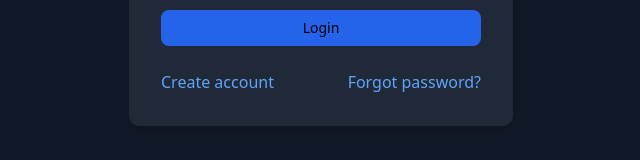
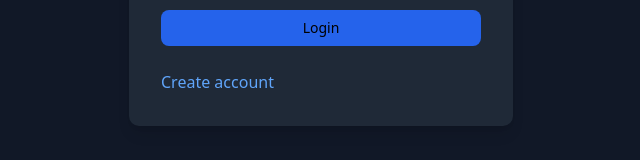
Before and after one commit to tomjoyce1/fileSharing, a React (Vite) app in the folder client/webapp/filestoragewebapp/: page / in a window 1280 px wide. Shown: the part 460-620 px from the top of the page, without its empty margins (319-959 px from the left). Built offline with nearby package versions, Linux system fonts and the light colour scheme.

Commit message:
hotfix format

```diff
--- a/client/webapp/filestoragewebapp/src/components/AuthPage.tsx
+++ b/client/webapp/filestoragewebapp/src/components/AuthPage.tsx
@@ -547,13 +547,7 @@
               >
                 Create account
               </button>
-              <button
-                type="button"
-                onClick={() => setMode("forgot")}
-                className="text-blue-400 hover:text-blue-300"
-              >
-                Forgot password?
-              </button>
+
             </>
           ) : (
             <button
```
Also changed, not shown: 1 other file (tests, documents, lock files or other folders).
